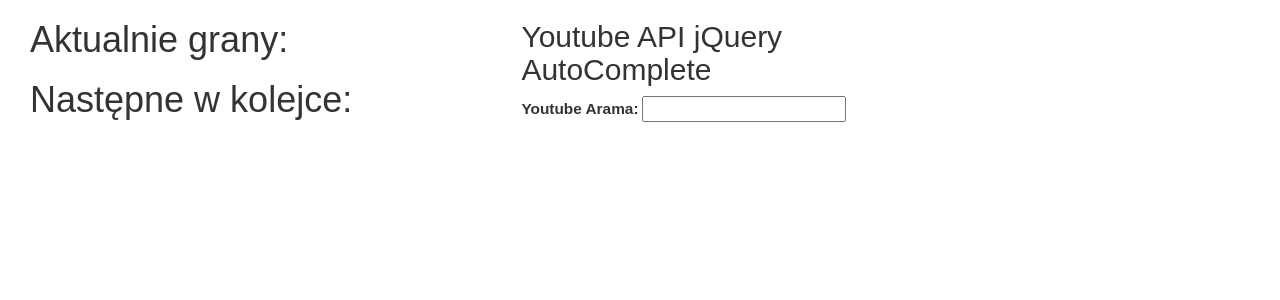
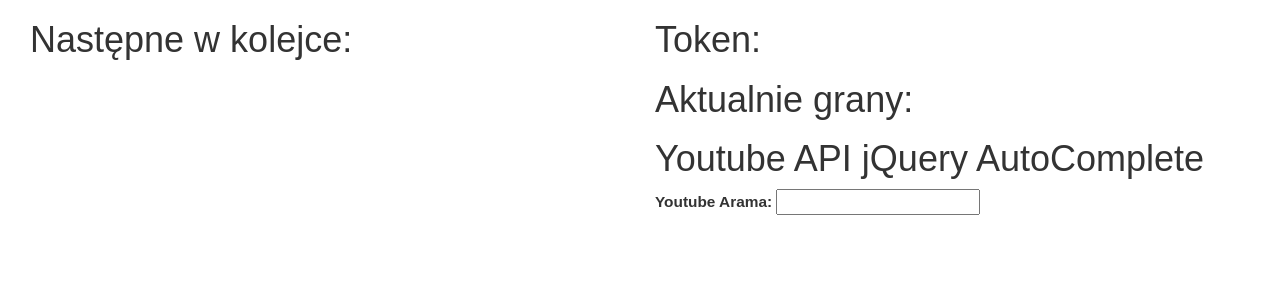
Before and after one commit to gitter-badger/ytParty, a Django app: template ytParty/queue/templates/queue/user_view.html in a window 1280 px wide. Shown: the top 300 px of the page. Run offline with Django 3.2, Linux system fonts and the light colour scheme; the template is opened without the code that fills it, so the values that code supplies are empty; parts of the project's set-up code (start-up, migrations or seed data) failed here and were passed over; some libraries are stand-ins or nearby versions.

Commit message:
Madde div structure more clear.

```diff
--- a/ytParty/queue/templates/queue/host_view.html
+++ b/ytParty/queue/templates/queue/host_view.html
@@ -1,5 +1,4 @@
 {% extends "queue/user_view.html" %}
 {% load bootstrap3 %}
 {% block host_info %}
-    Jest już {{ party_count }} party
 {% endblock %}
--- a/ytParty/queue/templates/queue/user_view.html
+++ b/ytParty/queue/templates/queue/user_view.html
@@ -3,40 +3,42 @@
     {% load staticfiles %}
 {% endblock %}
 {% block body %}
-    {{ party_token }}
     {% block host_info %}
     {% endblock %}
 
-    <div id="viewer_container" class="col-md-11">
-        <div class="col-md-5" id="left-cont">
-            <h1>Aktualnie grany:</h1>
-            <div id="currently_played" class="col-md-11">
+    <div id="viewer_container" class="container-fluid">
 
-            </div>
+        <div class="col-md-6">
             <h1>Następne w kolejce:</h1>
-
-            <div id="youtube_list" class="col-md-11">
+            <div id="youtube_list">
                 <ul>
 
                 </ul>
             </div>
         </div>
-        <div class="col-md-5" id="right-cont">
-            <div id="headline-right" class="col-md-12">
+
+        <div class="col-md-6">
+
+            <h1>Token:</h1>
+            {{ party_token }}
+            <h1>Aktualnie grany:</h1>
+                <h1>Youtube API jQuery AutoComplete</h1>
+
                 <form action="" onsubmit="return false">
-                    <h2>Youtube API jQuery AutoComplete</h2>
-
                     <div class="ui-widget">
                         <label for="youtube">Youtube Arama: </label>
                         <input id="youtube"/>
                     </div>
                 </form>
-            </div>
-            <div id="youtube_list_2" class="col-md-12">
+
+            <div id="youtube_list_2">
                 <div id="sonuc"></div>
             </div>
+
         </div>
+
     </div>
+
     <script>
         party_token = "{{ party_token }}";
         user_token = "{{ user_token }}";
--- a/ytParty/static/css/style.css
+++ b/ytParty/static/css/style.css
@@ -72,3 +72,8 @@
     bottom       : 40px;
     padding-left : 50px;
 }
+
+.col-centered{
+    float: none;
+    margin: 0 auto;
+}
```
